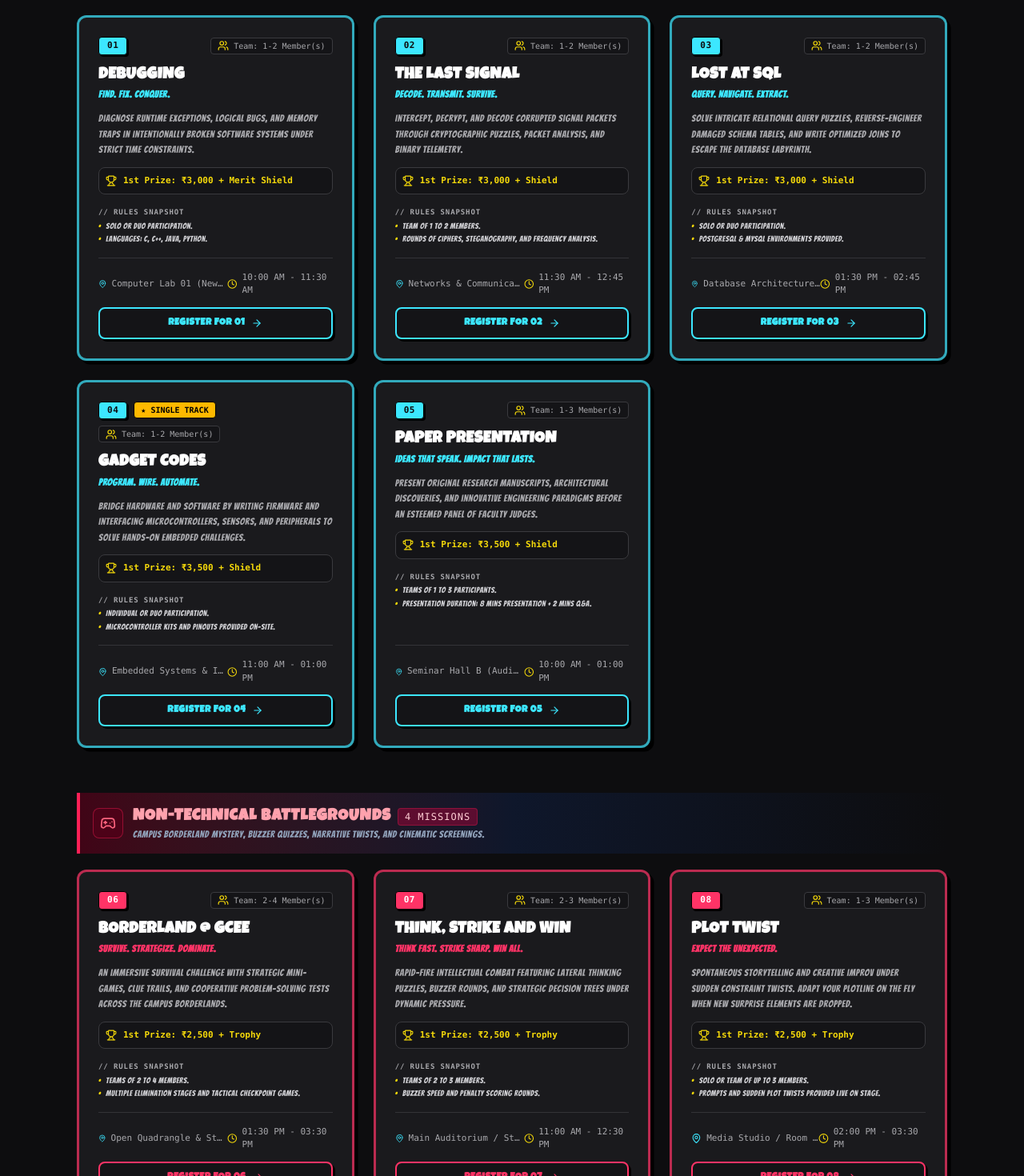
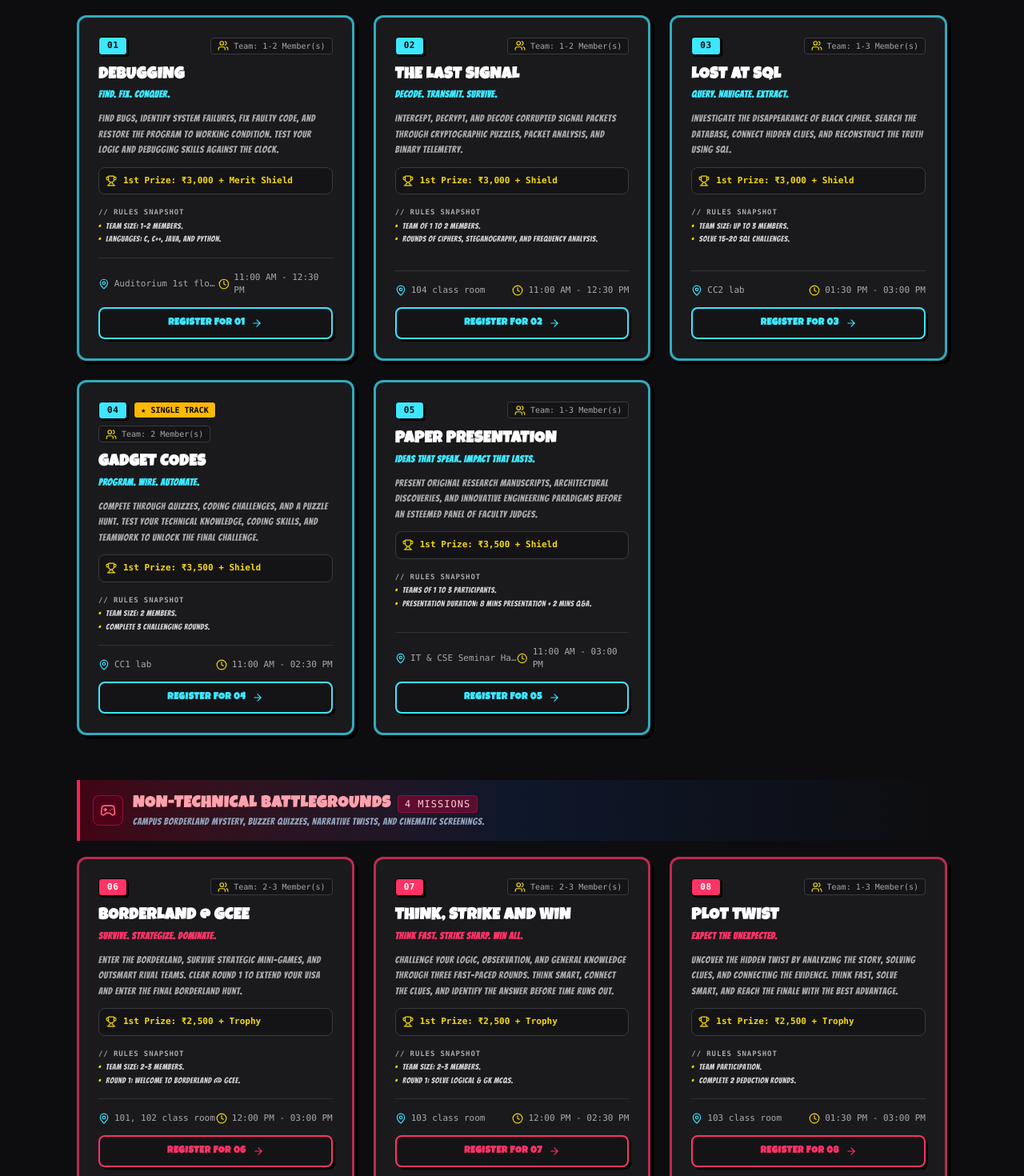
Before and after one commit to kani-008/Zinnia_2026, a React (Vite) app: page /events in a window 1280 px wide. Shown: the part 460-1930 px from the top of the page at 80% size. Built offline with nearby package versions, Linux system fonts and the light colour scheme; no server answers; the database is empty.

Commit message:
card details update

```diff
--- a/src/App.tsx
+++ b/src/App.tsx
@@ -7,6 +7,7 @@ import { WebsitePaymentPage } from './pages/Payment';
 import { WebsitePassportPage } from './pages/Passport';
 import { WebsiteContactPage } from './pages/Contact';
 import { registerNav } from './services/registerNavigation';
+
 
 export function App() {
   const navigate = useNavigate();
--- /dev/null
+++ b/src/components/ui/CyberHudBackground.tsx
@@ -0,0 +1,64 @@
+import React, { useEffect, useState } from 'react';
+
+export const CyberHudBackground: React.FC = () => {
+  const [mouseOffset, setMouseOffset] = useState({ x: 0, y: 0 });
+
+  useEffect(() => {
+    let animationFrameId: number;
+
+    const handleMouseMove = (e: MouseEvent) => {
+      // Calculate normalized position between -1 and 1
+      const normalizedX = (e.clientX / window.innerWidth) * 2 - 1;
+      const normalizedY = (e.clientY / window.innerHeight) * 2 - 1;
+
+      // Smooth translation offsets
+      const targetX = normalizedX * 28; // Shift up to 28px horizontally
+      const targetY = normalizedY * 20; // Shift up to 20px vertically
+
+      animationFrameId = requestAnimationFrame(() => {
+        setMouseOffset({ x: targetX, y: targetY });
+      });
+    };
+
+    window.addEventListener('mousemove', handleMouseMove);
+    return () => {
+      window.removeEventListener('mousemove', handleMouseMove);
+      if (animationFrameId) cancelAnimationFrame(animationFrameId);
+    };
+  }, []);
+
+  return (
+    <div className="fixed inset-0 pointer-events-none z-0 overflow-hidden bg-[#020712]">
+      {/* Moving Cyber HUD Background Image Layer with Parallax & Continuous Float */}
+      <div
+        className="absolute -inset-[5%] w-[110%] h-[110%] bg-cover bg-center bg-no-repeat opacity-80 mix-blend-screen animate-hud-bg-float transition-transform duration-700 ease-out will-change-transform"
+        style={{
+          backgroundImage: "url('/tech_hud_bg.png')",
+          transform: `translate3d(${mouseOffset.x}px, ${mouseOffset.y}px, 0) scale(1.08)`,
+        }}
+      />
+
+      {/* Secondary Counter-Movement Layer for Floating Parallax Depth */}
+      <div
+        className="absolute -inset-[5%] w-[110%] h-[110%] bg-cover bg-center bg-no-repeat opacity-25 mix-blend-color-dodge transition-transform duration-1000 ease-out pointer-events-none"
+        style={{
+          backgroundImage: "url('/tech_hud_bg.png')",
+          transform: `translate3d(${-mouseOffset.x * 0.5}px, ${-mouseOffset.y * 0.5}px, 0) scale(1.12) rotate(180deg)`,
+        }}
+      />
+
+      {/* Cyber Vertical HUD Scanline Beam Moving Top to Bottom */}
+      <div className="absolute left-0 w-full h-[3px] bg-gradient-to-r from-transparent via-cyan-400/80 to-transparent shadow-[0_0_15px_#00e5ff] animate-hud-scanline pointer-events-none z-0" />
+
+      {/* Subtle Glowing Cyan/Blue Particles Floating on Circuit Junctions */}
+      <div className="absolute top-[18%] left-[22%] w-2 h-2 rounded-full bg-cyan-400 shadow-[0_0_12px_#00e5ff] animate-node-pulse" />
+      <div className="absolute top-[35%] right-[15%] w-2.5 h-2.5 rounded-full bg-blue-400 shadow-[0_0_15px_#3b82f6] animate-node-pulse [animation-delay:1.2s]" />
+      <div className="absolute bottom-[25%] left-[12%] w-2 h-2 rounded-full bg-cyan-300 shadow-[0_0_10px_#22d3ee] animate-node-pulse [animation-delay:0.7s]" />
+      <div className="absolute top-[65%] right-[30%] w-3 h-3 rounded-full bg-cyan-400/90 shadow-[0_0_18px_#00e5ff] animate-node-pulse [animation-delay:1.8s]" />
+
+      {/* Ambient Gradient Overlay to retain perfect text readability */}
+      <div className="absolute inset-0 bg-[radial-gradient(ellipse_at_center,_transparent_20%,_#020712_90%)] opacity-85 pointer-events-none" />
+      <div className="absolute inset-0 bg-gradient-to-b from-[#020712]/40 via-transparent to-[#020712]/80 pointer-events-none" />
+    </div>
+  );
+};
--- a/src/config/events.ts
+++ b/src/config/events.ts
@@ -13,19 +13,22 @@ export const OFFICIAL_MISSIONS: EventMission[] = [
     clearance_level: 'LEVEL 01',
     team_size_min: 1,
     team_size_max: 2,
-    schedule_time: '10:00 AM - 11:30 AM',
+    schedule_time: '11:00 AM - 12:30 PM',
     duration: '1 hr 30 mins',
-    venue: 'Computer Lab 01 (Newton Hall)',
-    description: 'Diagnose runtime exceptions, logical bugs, and memory traps in intentionally broken software systems under strict time constraints.',
+    venue: 'Auditorium 1st floor',
+    description: 'Find bugs, identify system failures, fix faulty code, and restore the program to working condition. Test your logic and debugging skills against the clock.',
     rules: [
-      'Solo or duo participation.',
-      'Languages: C, C++, Java, Python.',
-      'Spot logical, syntactical, and edge-case errors.',
-      'Fastest accurate patches gain maximum points.'
+      'Team size: 1–2 members.',
+      'Languages: C, C++, Java, and Python.',
+      'Complete 2 rounds of debugging challenges.',
+      'Identify bugs, fix code, and determine correct outputs.',
+      'Round 1: Easy & Intermediate challenges.',
+      'Round 2: Intermediate & Hard challenges.',
+      'Complete the challenge within 60 minutes.'
     ],
     coordinators: [
-      { name: 'Staff Coordinator', role: 'Staff Lead', phone: '+91 98401 23456' },
-      { name: 'Student Coordinator', role: 'Student Lead', phone: '+91 94451 98765' }
+      { name: 'Prabakaran D', role: 'STUDENT COORDINATOR', phone: '+91 63692 20453' },
+      { name: 'Deepakala', role: 'STUDENT COORDINATOR', phone: '+91 93425 60879' }
     ],
     prizes: {
       first: '₹3,000 + Merit Shield',
@@ -46,9 +49,9 @@ export const OFFICIAL_MISSIONS: EventMission[] = [
     clearance_level: 'LEVEL 01',
     team_size_min: 1,
     team_size_max: 2,
-    schedule_time: '11:30 AM - 12:45 PM',
-    duration: '1 hr 15 mins',
-    venue: 'Networks & Communication Lab',
+    schedule_time: '11:00 AM - 12:30 PM',
+    duration: '1 hr 30 mins',
+    venue: '104 class room',
     description: 'Intercept, decrypt, and decode corrupted signal packets through cryptographic puzzles, packet analysis, and binary telemetry.',
     rules: [
       'Team of 1 to 2 members.',
@@ -57,8 +60,8 @@ export const OFFICIAL_MISSIONS: EventMission[] = [
       'Tie-breaker based on completion speed.'
     ],
     coordinators: [
-      { name: 'Staff Coordinator', role: 'Staff Lead', phone: '+91 98402 34567' },
-      { name: 'Student Coordinator', role: 'Student Lead', phone: '+91 97890 12345' }
+      { name: 'Abdul Razith', role: 'STUDENT COORDINATOR', phone: '+91 90470 57868' },
+      { name: 'Sri Karthika', role: 'STUDENT COORDINATOR', phone: '+91 93618 40633' }
     ],
     prizes: {
       first: '₹3,000 + Shield',
@@ -78,20 +81,20 @@ export const OFFICIAL_MISSIONS: EventMission[] = [
     category: 'TECHNICAL',
     clearance_level: 'LEVEL 01',
     team_size_min: 1,
-    team_size_max: 2,
-    schedule_time: '01:30 PM - 02:45 PM',
-    duration: '1 hr 15 mins',
-    venue: 'Database Architecture Wing (Lab 03)',
-    description: 'Solve intricate relational query puzzles, reverse-engineer damaged schema tables, and write optimized joins to escape the database labyrinth.',
+    team_size_max: 3,
+    schedule_time: '01:30 PM - 03:00 PM',
+    duration: '1 hr 30 mins',
+    venue: 'CC2 lab',
+    description: 'Investigate the disappearance of Black Cipher. Search the database, connect hidden clues, and reconstruct the truth using SQL.',
     rules: [
-      'Solo or duo participation.',
-      'PostgreSQL & MySQL environments provided.',
-      'Subqueries, window functions, and indexing mastery tested.',
-      'Speed and query cost efficiency scored.'
+      'Team size: Up to 3 members.',
+      'Solve 15–20 SQL challenges.',
+      'Use database evidence to solve the case.',
+      'Complete the investigation within 60 minutes.'
     ],
     coordinators: [
-      { name: 'Staff Coordinator', role: 'Staff Lead', phone: '+91 98403 45678' },
-      { name: 'Student Coordinator', role: 'Student Lead', phone: '+91 91234 56789' }
+      { name: 'Vignesh', role: 'STUDENT COORDINATOR', phone: '+91 80154 91593' },
+      { name: 'Indhumathi', role: 'STUDENT COORDINATOR', phone: '+91 80729 51205' }
     ],
     prizes: {
       first: '₹3,000 + Shield',
@@ -111,21 +114,25 @@ export const OFFICIAL_MISSIONS: EventMission[] = [
     category: 'TECHNICAL',
     clearance_level: 'LEVEL 01',
     is_single_event_only: true,
-    team_size_min: 1,
+    team_size_min: 2,
     team_size_max: 2,
-    schedule_time: '11:00 AM - 01:00 PM',
-    duration: '2 hrs',
-    venue: 'Embedded Systems & IoT Arena',
-    description: 'Bridge hardware and software by writing firmware and interfacing microcontrollers, sensors, and peripherals to solve hands-on embedded challenges.',
+    schedule_time: '11:00 AM - 02:30 PM',
+    duration: '3 hrs 30 mins',
+    venue: 'CC1 lab',
+    description: 'Compete through quizzes, coding challenges, and a puzzle hunt. Test your technical knowledge, coding skills, and teamwork to unlock the final challenge.',
     rules: [
-      'Individual or duo participation.',
-      'Microcontroller kits and pinouts provided on-site.',
-      'Breadboarding, GPIO pin configuration, and firmware debugging assessed.',
-      'Safety protocols must be followed at all times.'
+      'Team size: 2 members.',
+      'Complete 3 challenging rounds.',
+      'Round 1: Technical Quiz.',
+      'Round 2: Team Coding Challenge with 30-second swaps.',
+      'Round 3: Solve puzzles and collect QR passcode fragments.',
+      'Arrange the fragments to unlock the final challenge.',
+      'Top-performing teams advance to the next round.',
+      'Complete all challenges within the given time.'
     ],
     coordinators: [
-      { name: 'Staff Coordinator', role: 'Staff Lead', phone: '+91 98404 56789' },
-      { name: 'Student Coordinator', role: 'Student Lead', phone: '+91 92345 67890' }
+      { name: 'Muhammed Umer', role: 'STUDENT COORDINATOR', phone: '+91 94458 86230' },
+      { name: 'Swathi', role: 'STUDENT COORDINATOR', phone: '+91 93610 63211' }
     ],
     prizes: {
       first: '₹3,500 + Shield',
@@ -146,9 +153,9 @@ export const OFFICIAL_MISSIONS: EventMission[] = [
     clearance_level: 'LEVEL 01',
     team_size_min: 1,
     team_size_max: 3,
-    schedule_time: '10:00 AM - 01:00 PM',
-    duration: '3 hrs',
-    venue: 'Seminar Hall B (Auditorium Block)',
+    schedule_time: '11:00 AM - 03:00 PM',
+    duration: '4 hrs',
+    venue: 'IT & CSE Seminar Hall',
     description: 'Present original research manuscripts, architectural discoveries, and innovative engineering paradigms before an esteemed panel of faculty judges.',
     rules: [
       'Teams of 1 to 3 participants.',
@@ -157,8 +164,8 @@ export const OFFICIAL_MISSIONS: EventMission[] = [
       'Standard IEEE slide format recommended.'
     ],
     coordinators: [
-      { name: 'Staff Coordinator', role: 'Staff Lead', phone: '+91 98405 67890' },
-      { name: 'Student Coordinator', role: 'Student Lead', phone: '+91 93456 78901' }
+      { name: 'Kanishkar', role: 'STUDENT COORDINATOR', phone: '+91 87787 84819' },
+      { name: 'Karishma', role: 'STUDENT COORDINATOR', phone: '+91 84381 94881' }
     ],
     prizes: {
       first: '₹3,500 + Shield',
@@ -180,20 +187,25 @@ export const OFFICIAL_MISSIONS: EventMission[] = [
     category: 'NON_TECHNICAL',
     clearance_level: 'LEVEL 01',
     team_size_min: 2,
-    team_size_max: 4,
-    schedule_time: '01:30 PM - 03:30 PM',
-    duration: '2 hrs',
-    venue: 'Open Quadrangle & Student Center',
-    description: 'An immersive survival challenge with strategic mini-games, clue trails, and cooperative problem-solving tests across the campus borderlands.',
+    team_size_max: 3,
+    schedule_time: '12:00 PM - 03:00 PM',
+    duration: '3 hrs',
+    venue: '101, 102 class room',
+    description: 'Enter the Borderland, survive strategic mini-games, and outsmart rival teams. Clear Round 1 to extend your visa and enter the final Borderland Hunt.',
     rules: [
-      'Teams of 2 to 4 members.',
-      'Multiple elimination stages and tactical checkpoint games.',
-      'No running inside academic halls.',
-      'Fair play guidelines strictly enforced.'
+      'Team size: 2–3 members.',
+      'Round 1: Welcome to Borderland @ GCEE.',
+      'Complete 3 strategic mini-games.',
+      'Every decision affects your team’s leaderboard position.',
+      'Top-performing teams qualify for the next round.',
+      'Round 2: Borderland Hunt @ GCEE.',
+      'Solve clues, discover hidden paths, and complete challenges.',
+      'Teamwork, strategy, observation, and time management are essential.',
+      'No do-overs — every move counts.'
     ],
     coordinators: [
-      { name: 'Staff Coordinator', role: 'Staff Lead', phone: '+91 98406 78901' },
-      { name: 'Student Coordinator', role: 'Student Lead', phone: '+91 95678 90123' }
+      { name: 'Praveenraja', role: 'STUDENT COORDINATOR', phone: '+91 63822 79383' },
+      { name: 'Kaviyasri', role: 'STUDENT COORDINATOR', phone: '+91 76393 67928' }
     ],
     prizes: {
       first: '₹2,500 + Trophy',
@@ -214,19 +226,22 @@ export const OFFICIAL_MISSIONS: EventMission[] = [
     clearance_level: 'LEVEL 01',
     team_size_min: 2,
     team_size_max: 3,
-    schedule_time: '11:00 AM - 12:30 PM',
-    duration: '1 hr 30 mins',
-    venue: 'Main Auditorium / Stage Area',
-    description: 'Rapid-fire intellectual combat featuring lateral thinking puzzles, buzzer rounds, and strategic decision trees under dynamic pressure.',
+    schedule_time: '12:00 PM - 02:30 PM',
+    duration: '2 hrs 30 mins',
+    venue: '103 class room',
+    description: 'Challenge your logic, observation, and general knowledge through three fast-paced rounds. Think smart, connect the clues, and identify the answer before time runs out.',
     rules: [
-      'Teams of 2 to 3 members.',
-      'Buzzer speed and penalty scoring rounds.',
-      'Electronic devices strictly prohibited on stage.',
-      'Judges verdict is final in case of dispute.'
+      'Team size: 2–3 members.',
+      'Round 1: Solve Logical & GK MCQs.',
+      'Round 2: Connect pictures and find the common link.',
+      'Round 3: Identify the mystery answer from clues.',
+      'Fewer clues mean higher points.',
+      'Fast and accurate answers score higher.',
+      'Teamwork and quick thinking are essential.'
     ],
     coordinators: [
-      { name: 'Staff Coordinator', role: 'Staff Lead', phone: '+91 98407 89012' },
-      { name: 'Student Coordinator', role: 'Student Lead', phone: '+91 96789 01234' }
+      { name: 'Sivabalan', role: 'STUDENT COORDINATOR', phone: '+91 63845 11989' },
+      { name: 'Yogeshwari', role: 'STUDENT COORDINATOR', phone: '+91 90809 99795' }
     ],
     prizes: {
       first: '₹2,500 + Trophy',
@@ -247,19 +262,23 @@ export const OFFICIAL_MISSIONS: EventMission[] = [
     clearance_level: 'LEVEL 01',
     team_size_min: 1,
     team_size_max: 3,
-    schedule_time: '02:00 PM - 03:30 PM',
+    schedule_time: '01:30 PM - 03:00 PM',
     duration: '1 hr 30 mins',
-    venue: 'Media Studio / Room 204',
-    description: 'Spontaneous storytelling and creative improv under sudden constraint twists. Adapt your plotline on the fly when new surprise elements are dropped.',
+    venue: '103 class room',
+    description: 'Uncover the hidden twist by analyzing the story, solving clues, and connecting the evidence. Think fast, solve smart, and reach the Finale with the best advantage.',
     rules: [
-      'Solo or team of up to 3 members.',
-      'Prompts and sudden plot twists provided live on stage.',
-      'Judged on creativity, delivery, coherence, and audience engagement.',
-      'Time limit: 5 minutes per performance.'
+      'Team participation.',
+      'Complete 2 deduction rounds.',
+      'Each round lasts 30 minutes.',
+      'Clues are revealed at the 8- and 16-minute marks.',
+      'Hints are available after solving a mini-puzzle.',
+      'No elimination in Round 1.',
+      'Faster completion earns advantages for the Finale.',
+      'Finale rankings are decided by completion time.'
     ],
     coordinators: [
-      { name: 'Staff Coordinator', role: 'Staff Lead', phone: '+91 98408 90123' },
-      { name: 'Student Coordinator', role: 'Student Lead', phone: '+91 97890 56781' }
+      { name: 'Hariharan', role: 'STUDENT COORDINATOR', phone: '+91 88388 69405' },
+      { name: 'Akshaya', role: 'STUDENT COORDINATOR', phone: '+91 63818 83013' }
     ],
     prizes: {
       first: '₹2,500 + Trophy',
@@ -280,9 +299,9 @@ export const OFFICIAL_MISSIONS: EventMission[] = [
     clearance_level: 'LEVEL 01',
     team_size_min: 1,
     team_size_max: 5,
-    schedule_time: '01:00 PM - 03:30 PM',
-    duration: '2 hrs 30 mins',
-    venue: 'AV Screening Hall (Mech Block)',
+    schedule_time: '01:30 PM - 02:30 PM',
+    duration: '1 hr',
+    venue: '',
     description: 'Screen your original cinematic creations, narrative short films, or creative documentaries evaluated by visual storytellers and filmmakers.',
     rules: [
       'Team of up to 5 crew members.',
@@ -291,8 +310,8 @@ export const OFFICIAL_MISSIONS: EventMission[] = [
       'Must contain original content and copyright-free or credited audio.'
     ],
     coordinators: [
-      { name: 'Staff Coordinator', role: 'Staff Lead', phone: '+91 98409 01234' },
-      { name: 'Student Coordinator', role: 'Student Lead', phone: '+91 98901 23456' }
+      { name: 'Aswin Sanjeev Kumar', role: 'STUDENT COORDINATOR', phone: '+91 79040 98102' },
+      { name: 'Harshini', role: 'STUDENT COORDINATOR', phone: '+91 93634 52517' }
     ],
     prizes: {
       first: '₹3,000 + Trophy',
--- a/src/index.css
+++ b/src/index.css
@@ -14,7 +14,7 @@ body,
   margin: 0;
   padding: 0;
   font-family: var(--font-sans);
-  background-color: #0D0D0F;
+  background-color: #020712;
   color: #F2F2F0;
   min-height: 100vh;
   width: 100%;
@@ -23,6 +23,16 @@ body,
   overflow-y: auto;
   user-select: none;
 }
+
+/* Tech HUD Cyber Background Utilities */
+.bg-tech-hud {
+  background-image: url('/tech_hud_bg.png');
+  background-size: cover;
+  background-position: center top;
+  background-repeat: no-repeat;
+  background-attachment: fixed;
+}
+
 
 /* Comic Fonts Utilities */
 .font-comic {
@@ -436,3 +446,62 @@ body,
   stroke-dasharray: 100 40;
   animation: webSilkFlow100 0.6s linear infinite;
 }
+
+/* Cyber HUD Background Dynamic Motion Keyframes */
+@keyframes hudBgDrift {
+  0% {
+    transform: translate(0px, 0px) scale(1.08) rotate(0deg);
+  }
+  25% {
+    transform: translate(22px, -18px) scale(1.11) rotate(0.4deg);
+  }
+  50% {
+    transform: translate(-16px, 24px) scale(1.09) rotate(-0.3deg);
+  }
+  75% {
+    transform: translate(-26px, -12px) scale(1.12) rotate(0.5deg);
+  }
+  100% {
+    transform: translate(0px, 0px) scale(1.08) rotate(0deg);
+  }
+}
+
+.animate-hud-bg-float {
+  animation: hudBgDrift 28s ease-in-out infinite alternate;
+}
+
+@keyframes hudScanline {
+  0% {
+    top: -10%;
+    opacity: 0;
+  }
+  15% {
+    opacity: 0.7;
+  }
+  85% {
+    opacity: 0.7;
+  }
+  100% {
+    top: 110%;
+    opacity: 0;
+  }
+}
+
+.animate-hud-scanline {
+  animation: hudScanline 7s cubic-bezier(0.4, 0, 0.2, 1) infinite;
+}
+
+@keyframes nodePulse {
+  0%, 100% {
+    transform: scale(0.8);
+    opacity: 0.3;
+  }
+  50% {
+    transform: scale(1.5);
+    opacity: 1;
+  }
+}
+
+.animate-node-pulse {
+  animation: nodePulse 3s ease-in-out infinite;
+}
--- a/src/services/store.ts
+++ b/src/services/store.ts
@@ -60,6 +60,15 @@ class ZinniaStore {
     if (this.realTimeChannel) return;
 
     try {
+      // Clean up existing channel with same topic name if already instantiated during HMR / re-render
+      const existingChannels = supabase.getChannels();
+      const existing = existingChannels.find(ch => ch.topic === 'realtime:public_team_db_sync' || ch.topic === 'public_team_db_sync');
+      if (existing) {
+        try {
+          supabase.removeChannel(existing);
+        } catch (e) {}
+      }
+
       let isCleaningUp = false;
       const channel = supabase.channel('public_team_db_sync');
 
@@ -75,7 +84,6 @@ class ZinniaStore {
           }
           if ((status === 'CHANNEL_ERROR' || status === 'TIMED_OUT' || status === 'CLOSED') && !isCleaningUp) {
             isCleaningUp = true;
-            console.warn('[Supabase Realtime] WebSocket connection closed or error:', err || status);
             setTimeout(() => {
               try {
                 supabase.removeChannel(channel);
@@ -89,7 +97,7 @@ class ZinniaStore {
 
       this.realTimeChannel = channel;
     } catch (e) {
-      console.warn('Realtime subscription notice:', e);
+      // Silently handle channel initialization notices
     }
   }
 
@@ -1128,9 +1136,28 @@ class ZinniaStore {
   // --- EVENTS ---
   getEvents(filterType?: EventType): EventMission[] {
     let events = this.getStorage<EventMission[]>(STORAGE_KEYS.EVENTS, OFFICIAL_MISSIONS);
-    // If the cache contains legacy data (not 9 events or missing 'debugging'), refresh from OFFICIAL_MISSIONS
+    // Refresh from OFFICIAL_MISSIONS if cache is invalid
     if (!events || events.length !== 9 || !events.some(e => e.id === 'debugging')) {
       events = OFFICIAL_MISSIONS;
+      this.setStorage(STORAGE_KEYS.EVENTS, events);
+    } else {
+      // Sync official content properties from OFFICIAL_MISSIONS
+      events = events.map(e => {
+        const official = OFFICIAL_MISSIONS.find(m => m.id === e.id);
+        return official
+          ? {
+              ...e,
+              description: official.description,
+              rules: official.rules,
+              team_size_min: official.team_size_min,
+              team_size_max: official.team_size_max,
+              coordinators: official.coordinators,
+              venue: official.venue,
+              schedule_time: official.schedule_time,
+              duration: official.duration,
+            }
+          : e;
+      });
       this.setStorage(STORAGE_KEYS.EVENTS, events);
     }
     if (filterType) {
```
Also changed, not shown: src/pages/Home.tsx (+45 -45 lines).
